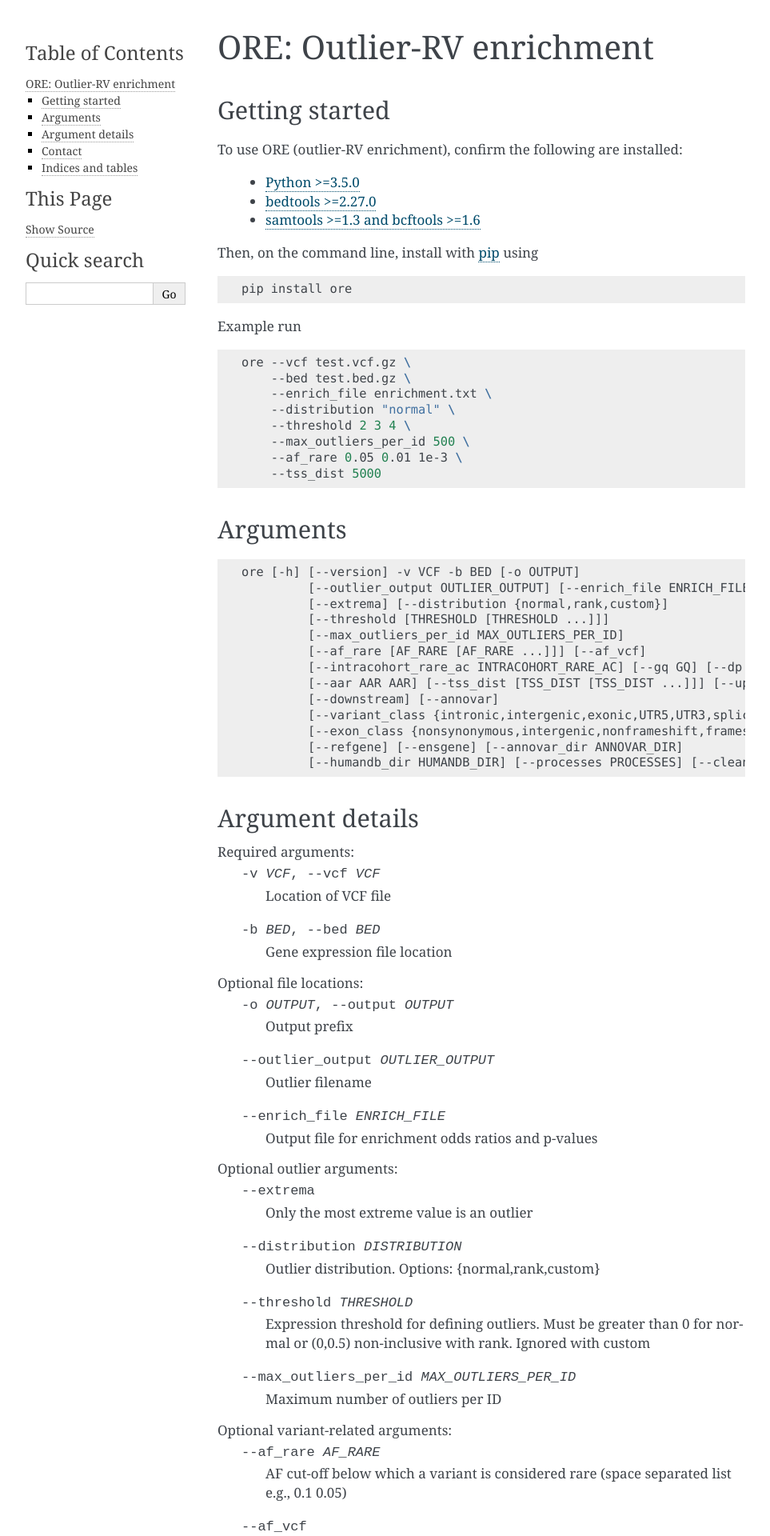
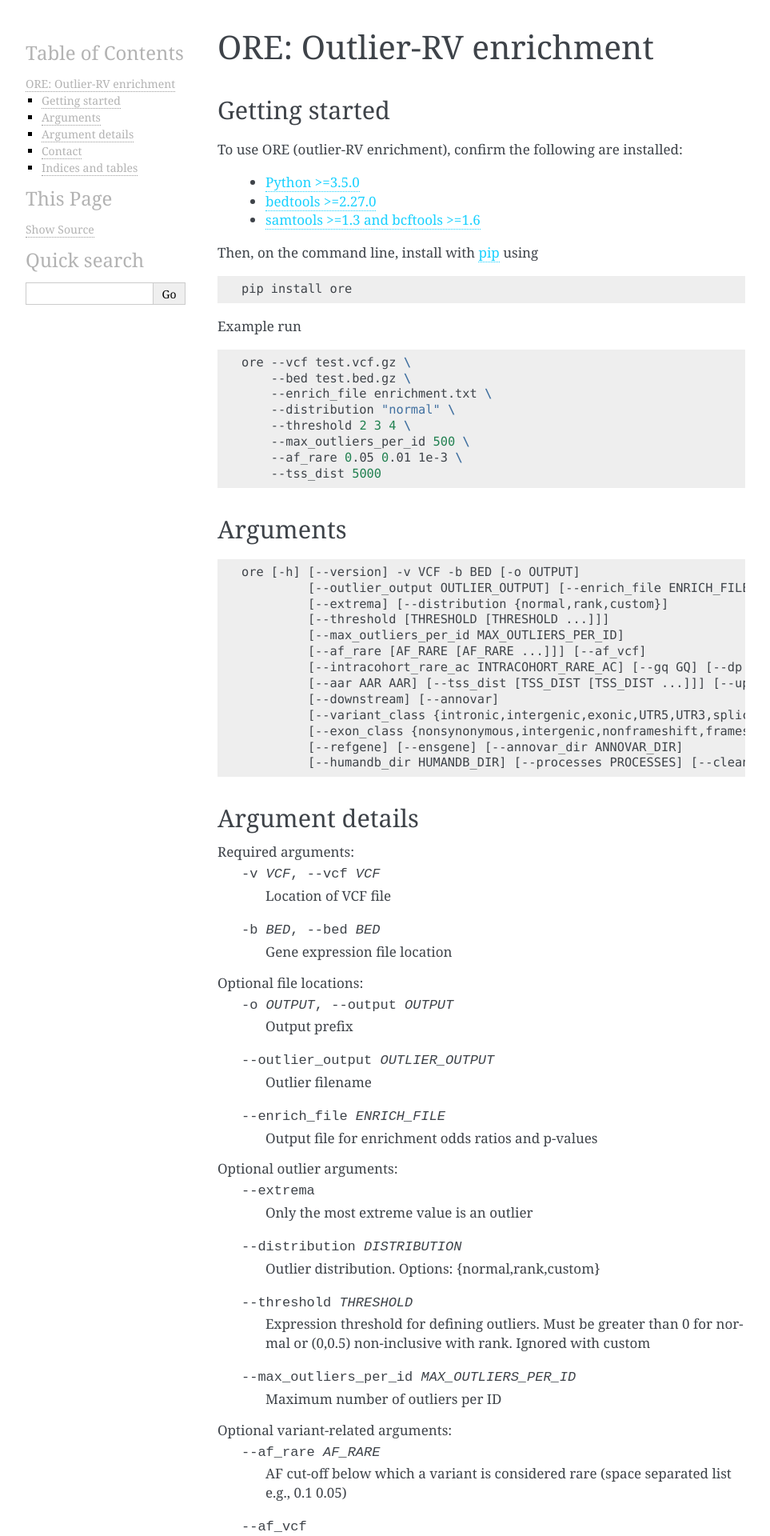
Before and after one commit to frichter/ore, a Sphinx documentation site: the page built from docs/index.rst, in a window 1280 px wide. Shown: the top 1920 px of the page at 80% size, without its empty margins (148-1111 px from the left). Built offline with Sphinx 7.4.7, drawn with Linux system fonts in a browser that asks for light colours.

```diff
--- a/docs/conf.py
+++ b/docs/conf.py
@@ -91,26 +91,26 @@ color = {'green': '#00ff00',
          'white': '#FFFFFF',
          'black': '#000000'}
 
-# html_theme_options = {
-#     # 'logo' : "logos/ore_logo.png", # found in _static/logos
-#     'github_user': "frichter",
-#     'github_repo': "ore",
-#     'github_banner': False,
-#     # 'touch_icon': "logos/ios_home.png" # iOS home button icon
-#     'sidebar_collapse': False,
-#     'link': color['skyblue'],
-#     'link_hover': color['green'],
-#     'gray_1': color['lightgray'],
-#     # 'narrow_sidebar_bg': color['gray'],
-#     # 'narrow_sidebar_fg': color['white'],
-#     # typography
-#     # 'font_size': 17,
-#     # 'font_family': "'PT Sans', Helvetica, Arial, 'sans-serif'",
-#     # 'head_font_family': "",
-#     # 'code_font_size': "smaller",
-#     # 'code_font_family': "Menlo, Monaco, 'Courier New', monospace",
-#     # 'caption_font_size': "smaller",
-#     }
+html_theme_options = {
+    # 'logo' : "logos/ore_logo.png", # found in _static/logos
+    'github_user': "frichter",
+    'github_repo': "ore",
+    'github_banner': False,
+    # 'touch_icon': "logos/ios_home.png" # iOS home button icon
+    'sidebar_collapse': False,
+    'link': color['skyblue'],
+    'link_hover': color['green'],
+    'gray_1': color['lightgray'],
+    # 'narrow_sidebar_bg': color['gray'],
+    # 'narrow_sidebar_fg': color['white'],
+    # typography
+    # 'font_size': 17,
+    # 'font_family': "'PT Sans', Helvetica, Arial, 'sans-serif'",
+    # 'head_font_family': "",
+    # 'code_font_size': "smaller",
+    # 'code_font_family': "Menlo, Monaco, 'Courier New', monospace",
+    # 'caption_font_size': "smaller",
+    }
 
 # Add any paths that contain custom static files (such as style sheets) here,
 # relative to this directory. They are copied after the builtin static files,
```
